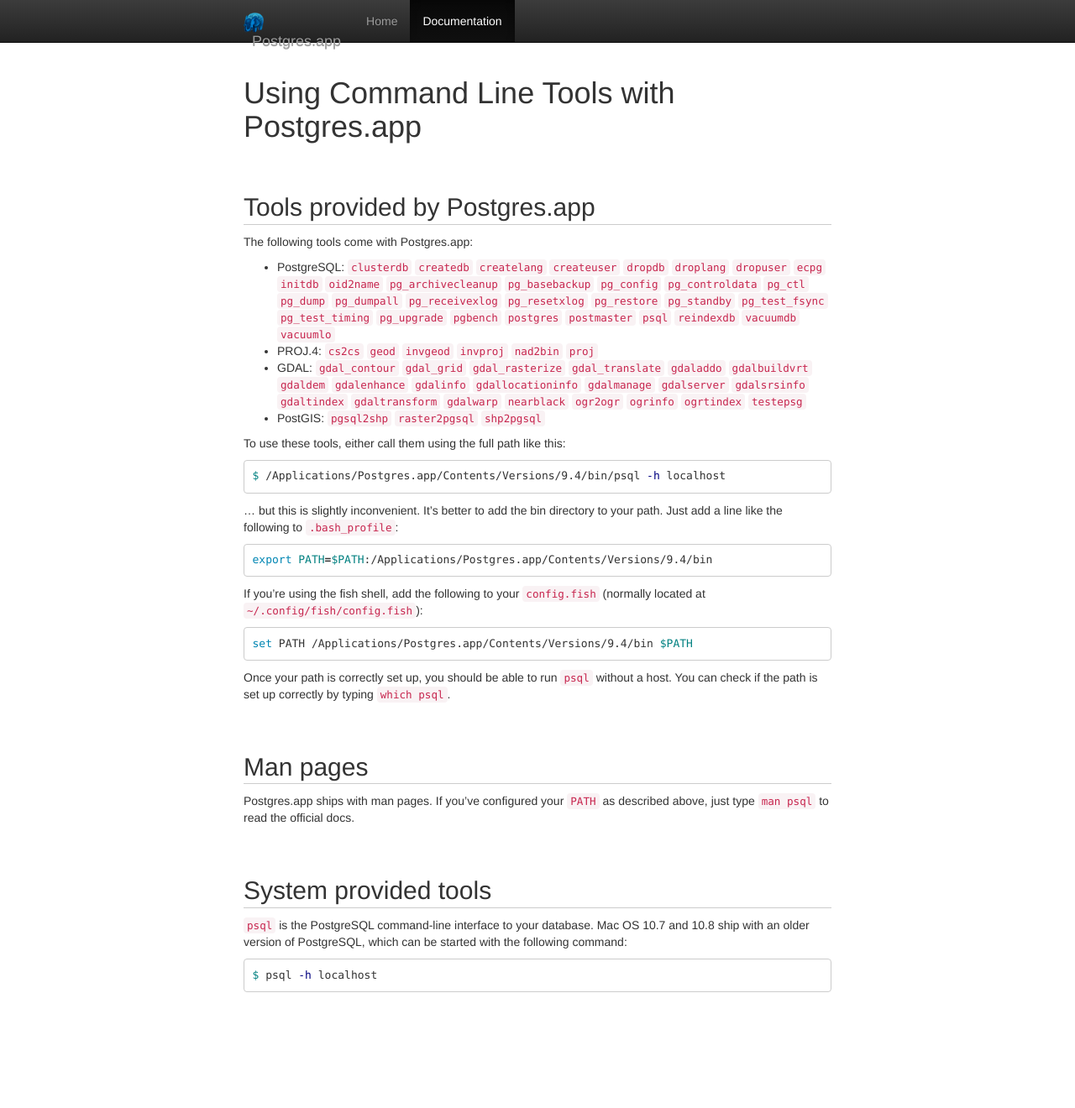
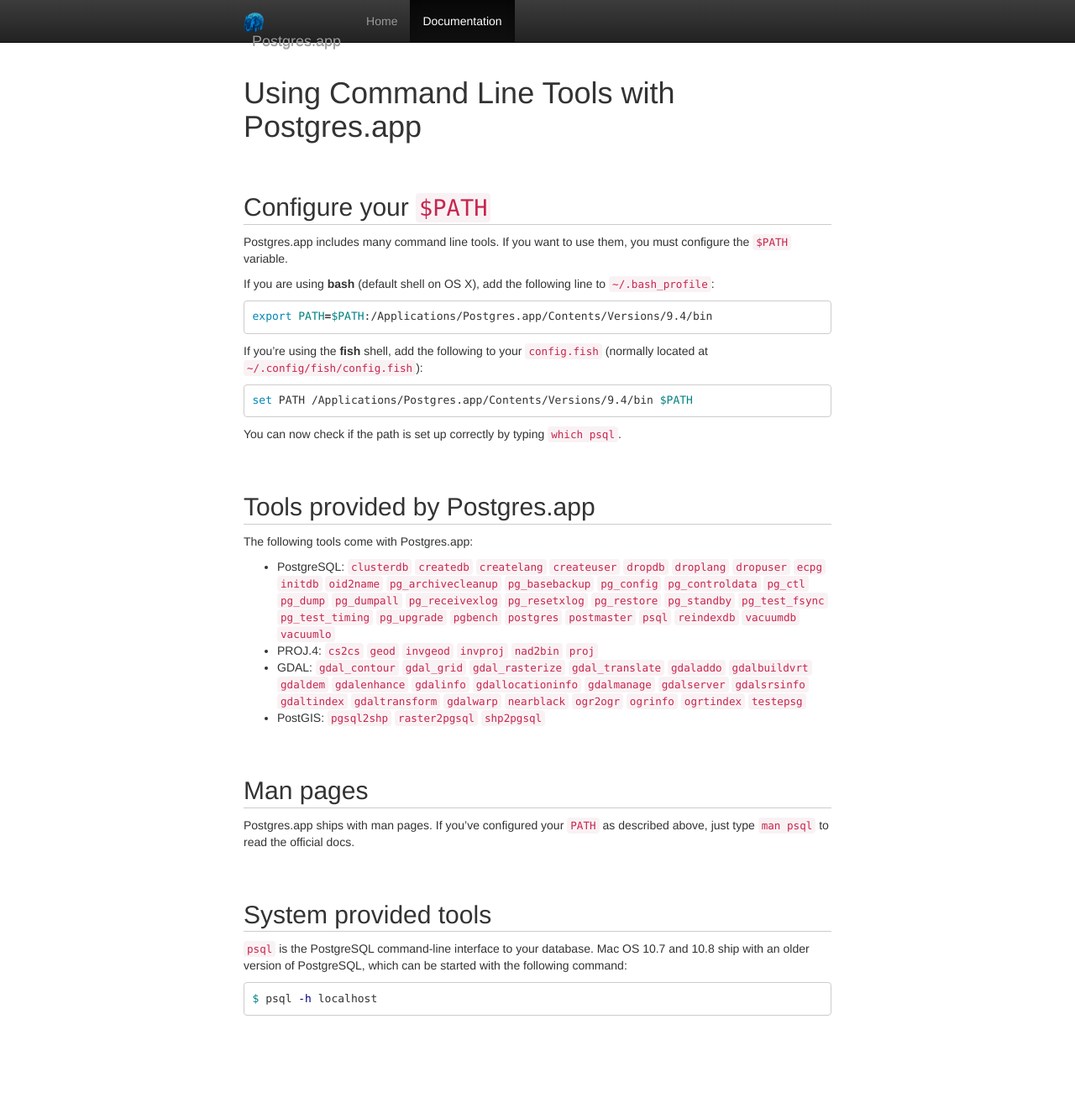
Before and after one commit to PostgresApp/PostgresApp, a Jekyll site: the page built from documentation/cli-tools.md, in a window 1280 px wide. Shown: the whole page at 84% size. Built offline with Jekyll 4.4.1, drawn with Linux system fonts in a browser that asks for light colours; nearby versions of some CDN libraries; Markdown is read by kramdown in place of the engine named in the settings; before the commit the page ends 1292 px from its top, so only the background shows below that.

Commit message:
Improved page about CLI-Tools
Moved the section on configuring your path to the top,
since that's the reason people will look at this page.

````diff
--- a/documentation/cli-tools.md
+++ b/documentation/cli-tools.md
@@ -2,6 +2,23 @@
 layout: documentation
 title: Using Command Line Tools with Postgres.app
 ---
+## Configure your `$PATH`
+
+Postgres.app includes many command line tools. If you want to use them, you must configure the `$PATH` variable.
+
+If you are using **bash** (default shell on OS X), add the following line to `~/.bash_profile`:
+
+```bash
+export PATH=$PATH:/Applications/Postgres.app/Contents/Versions/9.4/bin
+```
+
+If you're using the **fish** shell, add the following to your `config.fish` (normally located at `~/.config/fish/config.fish`):
+
+```bash
+set PATH /Applications/Postgres.app/Contents/Versions/9.4/bin $PATH
+```
+
+You can now check if the path is set up correctly by typing `which psql`.
 
 ## Tools provided by Postgres.app
 
@@ -12,25 +29,6 @@
 - GDAL: `gdal_contour` `gdal_grid` `gdal_rasterize` `gdal_translate` `gdaladdo` `gdalbuildvrt` `gdaldem` `gdalenhance` `gdalinfo` `gdallocationinfo` `gdalmanage` `gdalserver` `gdalsrsinfo` `gdaltindex` `gdaltransform` `gdalwarp` `nearblack` `ogr2ogr` `ogrinfo` `ogrtindex` `testepsg`
 - PostGIS: `pgsql2shp` `raster2pgsql` `shp2pgsql`
 
-To use these tools, either call them using the full path like this:
-
-```bash
-$ /Applications/Postgres.app/Contents/Versions/9.4/bin/psql -h localhost
-```
-
-... but this is slightly inconvenient. It's better to add the bin directory to your path. Just add a line like the following to `.bash_profile`:
-
-```bash
-export PATH=$PATH:/Applications/Postgres.app/Contents/Versions/9.4/bin
-```
-
-If you're using the fish shell, add the following to your `config.fish` (normally located at `~/.config/fish/config.fish`):
-
-```bash
-set PATH /Applications/Postgres.app/Contents/Versions/9.4/bin $PATH
-```
-
-Once your path is correctly set up, you should be able to run `psql` without a host. You can check if the path is set up correctly by typing `which psql`.
 
 ## Man pages
 
````
